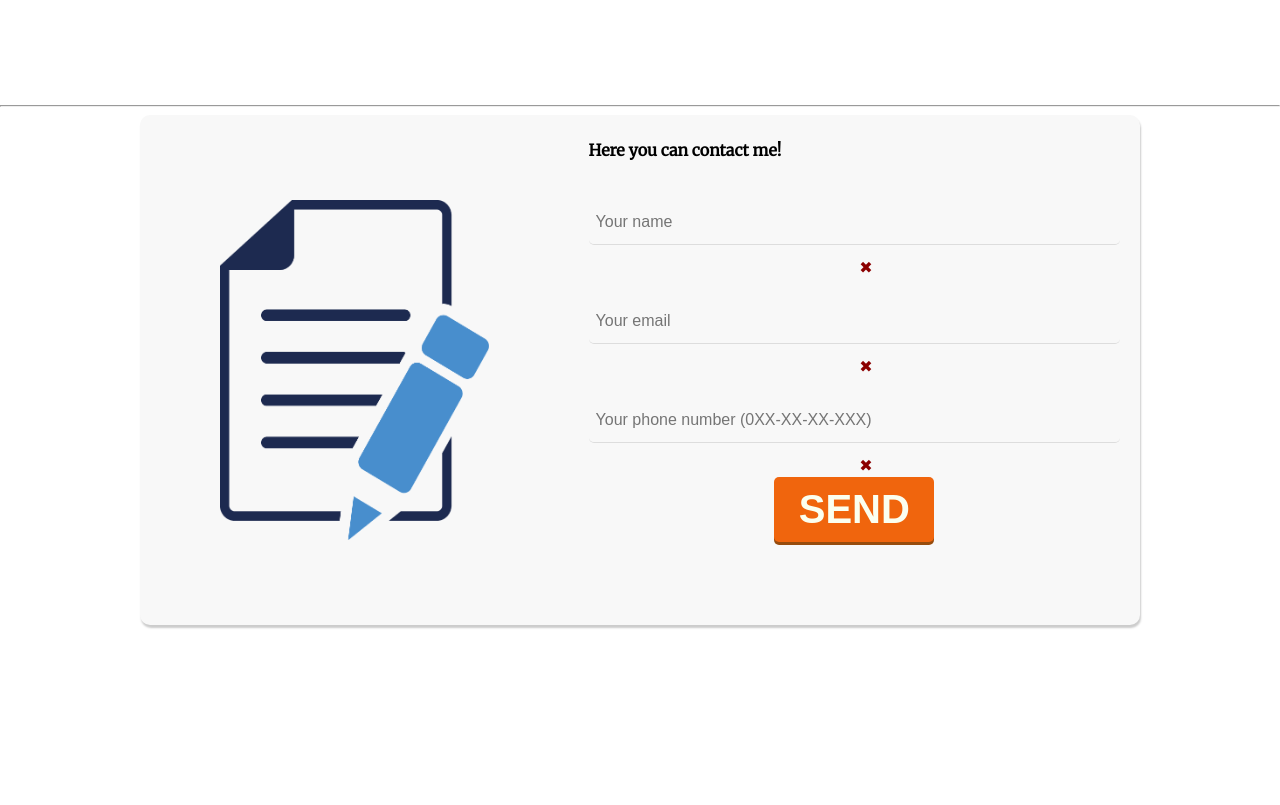
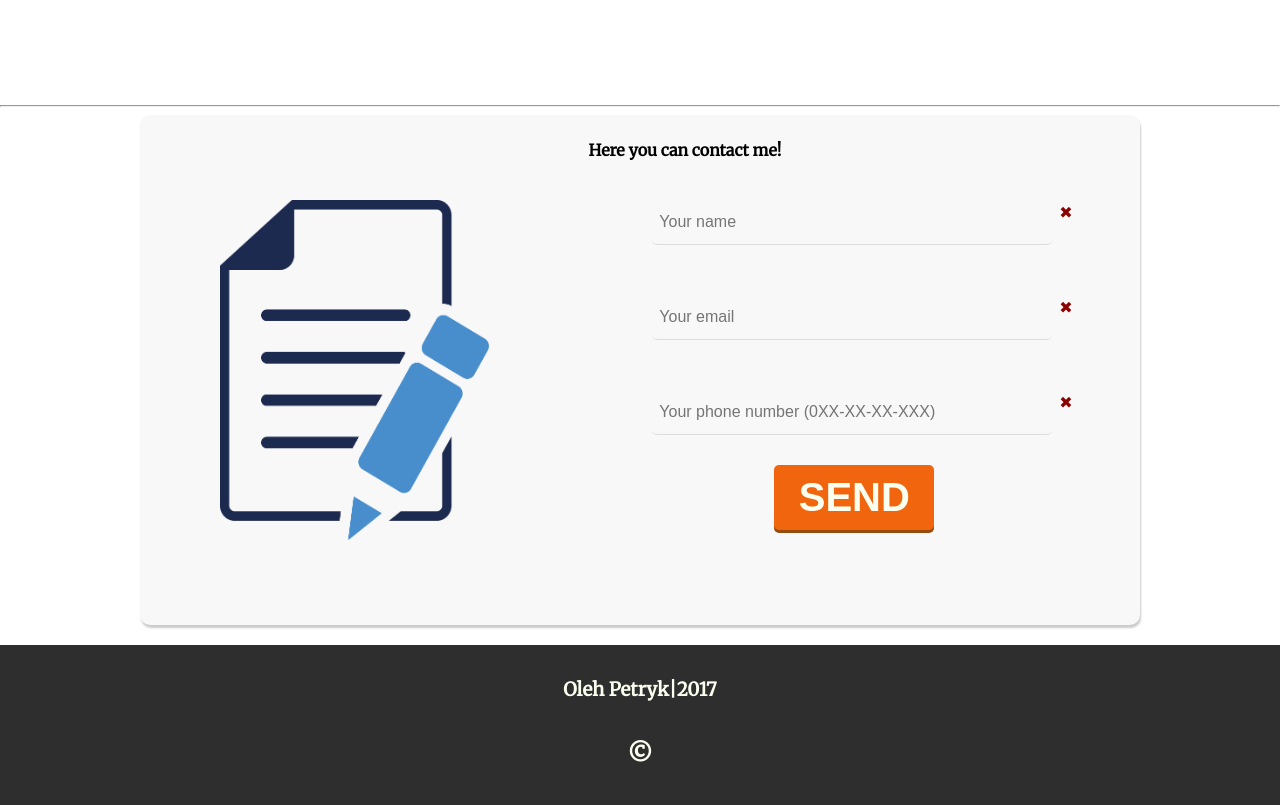
Before and after one commit to Andeson25/mySite, a plain HTML site: page index.html in a window 1280 px wide. Shown: the part 2772-3577 px from the top of the page. Before the commit the page ends 3417 px from the top, so only its background shows below. Drawn offline with nearby package versions, Linux system fonts and the light colour scheme.

Commit message:
Almost ready!

```diff
--- a/css/style.css
+++ b/css/style.css
@@ -295,7 +295,10 @@ form > input[type="submit"] {
     align-self: flex-start;
     font-weight: bold;
 }
-
+.inpt{
+    display: flex;
+    flex-direction: row;
+}
 input:invalid + span:after {
     position: absolute;
     content: '✖';
@@ -335,13 +338,13 @@ input[type="submit"]:hover {
     filter: brightness(95%);
 }
 
-input, input[type="textarea"] {
+span.inpt input, input[type="textarea"] {
     box-sizing: border-box;
     -webkit-box-sizing: border-box;
     -moz-box-sizing: border-box;
     outline: none;
     display: block;
-    width: 100%;
+    width: 50vh;
     padding: 7px;
     border: none;
     border-bottom: 1px solid #ddd;
@@ -359,7 +362,16 @@ input[type="submit"]:active {
     border: none;
     overflow: hidden;
 }
-
+footer{
+    width: 100%;
+    height: 20vh;
+    background-color: #2e2e2e;
+    display: flex;
+    flex-direction: column;
+    justify-content: center;
+    align-items: center;
+    color: #fbfff0;
+}
 @media (max-width: 1084px) {
     h1 {
         padding: 0 20px;
--- a/index.html
+++ b/index.html
@@ -99,19 +99,27 @@
         <span class="form-header">Here you can contact me!</span>
         <br>
         <br>
-        <input type="text" class="" name="name" placeholder="Your name" required><span class="validity"></span>
+        <span class="inpt">
+            <input type="text" class="" name="name" placeholder="Your name" required><span
+                class="validity"></span></span>
         <br>
         <br>
-        <input type="email" name="email" placeholder="Your email" required><span class="validity"></span>
+        <span class="inpt">
+            <input type="email" name="email" placeholder="Your email" required><span class="validity"></span></span>
         <br>
         <br>
+        <span class="inpt">
         <input type="tel" class="phone" name="phone" placeholder="Your phone number (0XX-XX-XX-XXX)" required
-               pattern="[0-9]{3}-[0-9]{2}-[0-9]{2}-[0-9]{3}"><span class="validity"></span>
+               pattern="[0-9]{10}"><span class="validity"></span></span>
         <br/>
         <input type="submit" value="send"/>
     </form>
 
 </section>
+<footer>
+    <h3>Oleh Petryk|2017</h3>
+    <h2>©</h2>
+</footer>
 <script src="https://code.jquery.com/jquery-3.2.1.min.js"
         integrity="sha256-hwg4gsxgFZhOsEEamdOYGBf13FyQuiTwlAQgxVSNgt4="
         crossorigin="anonymous"></script>
```
